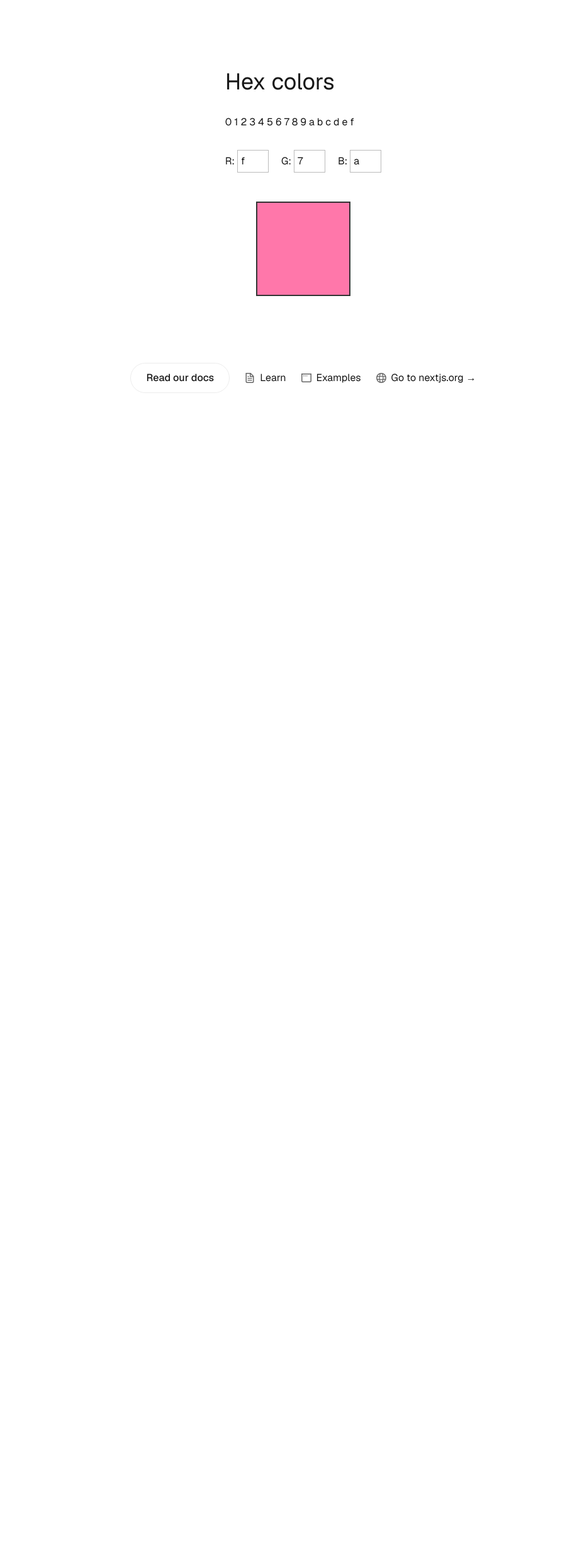
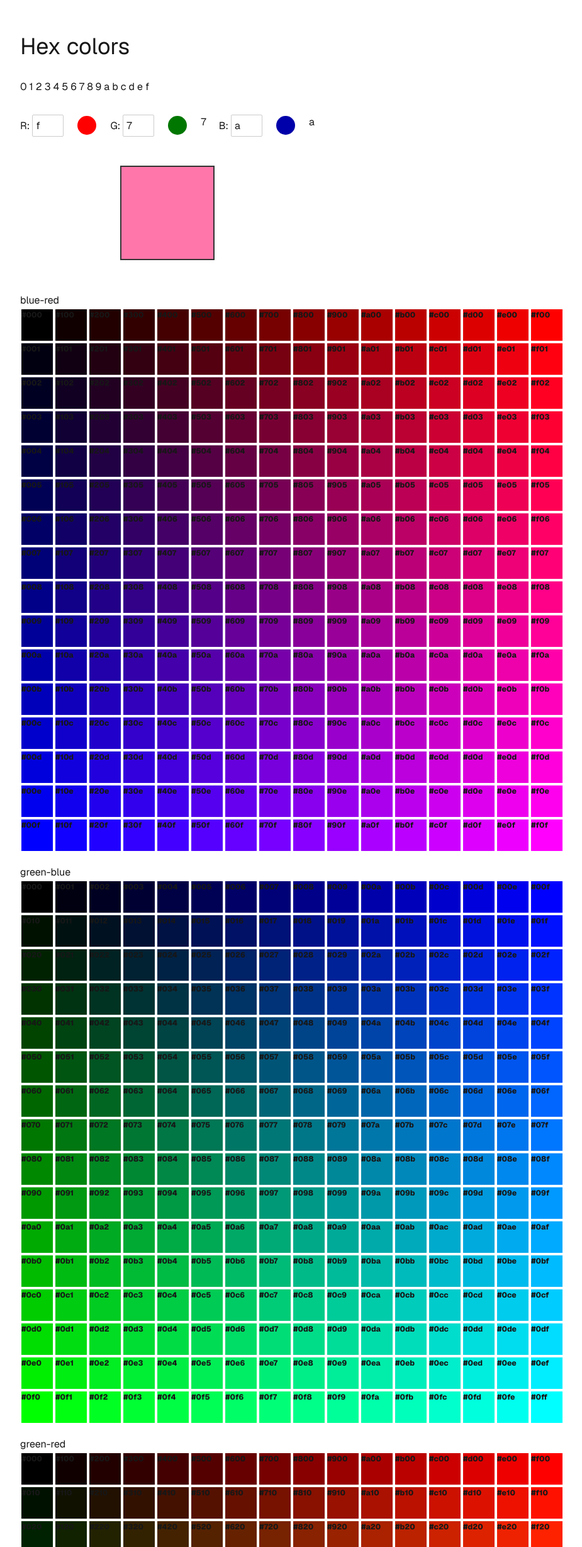
Before and after one commit to patrinoua/hex-colors-next, a Next.js app: page / in a window 1280 px wide. Shown: the part 110-2566 px from the top of the page at 63% size, without its empty margins (158-1083 px from the left). Before the commit the page ends 800 px from the top, so only its background shows below. Built offline with nearby package versions, Linux system fonts and the light colour scheme.

Commit message:
finalized

```diff
--- a/app/colorfunctions.tsx
+++ b/app/colorfunctions.tsx
@@ -15,7 +15,21 @@ const hexDigits = [
   'd',
   'e',
   'f',
-].reverse()
+] //.reverse()
+
+export const greenRed = (limit = 16 * 16) => {
+  const colors = []
+  let count = 0
+
+  for (let g of hexDigits) {
+    for (let r of hexDigits) {
+      const color = `#${r}${g}${0}`
+      colors.push(color)
+      if (++count >= limit) return colors
+    }
+  }
+  return colors
+}
 
 export const greenBlue = (limit = 16 * 16) => {
   const colors = []
@@ -30,14 +44,13 @@ export const greenBlue = (limit = 16 * 16) => {
   }
   return colors
 }
-
-export const greenRed = (limit = 16 * 16) => {
+export const blueRed = (limit = 16 * 16) => {
   const colors = []
   let count = 0
 
-  for (let g of hexDigits) {
+  for (let b of hexDigits) {
     for (let r of hexDigits) {
-      const color = `#${r}${g}${0}`
+      const color = `#${r}${0}${b}`
       colors.push(color)
       if (++count >= limit) return colors
     }
--- a/app/components.tsx
+++ b/app/components.tsx
@@ -13,9 +13,19 @@ export const ColorBox = styled.div`
   margin: 2px;
 
   font-size: 12px;
-  font-weight: 600;
+  font-weight: 800;
   background-color: ${(props) => props.color || 'black'};
-  border: 1px solid #ccc;
+  // border: 1px solid #ccc;
+`
+
+export const ColorCircle = styled.div`
+  height: 30px;
+  width: 30px;
+  margin: 2px;
+  border-radius: 50%; /* εδώ γίνεται η στρογγυλάδα */
+
+  background-color: ${(props) => props.color || 'black'};
+  // border: 1px solid #ccc;
 `
 
 export const ColorName = ({ colorName }) => (
@@ -37,9 +47,11 @@ export const Inputs = styled.div`
 
 export const Input = styled.input`
   width: 50px;
+  height: 35px;
   padding: 5px;
   font-size: 16px;
-  border: 1px solid #bbb;
+  border: 1px solid #ccc;
+  border-radius: 2px; /* εδώ γίνεται η στρογγυλάδα */
 `
 export const ExperimentColorBox = styled.div`
   width: 150px;
--- a/app/page.tsx
+++ b/app/page.tsx
@@ -1,7 +1,15 @@
 'use client'
 import Image from 'next/image'
 import { useState } from 'react'
-import { ColorBox, ExperimentColorBox, Input, Inputs } from './components'
+import {
+  ColorBox,
+  ColorCircle,
+  ColorsContainer,
+  ExperimentColorBox,
+  Input,
+  Inputs,
+} from './components'
+import { greenRed, greenBlue, blueRed } from './colorFunctions'
 
 const ColorName = ({ colorName }) => (
   <div
@@ -49,6 +57,9 @@ export default function Home() {
                 onChange={handleInput(setR)}
               />
             </label>
+            <ColorCircle color={`#${r}00`} />
+
+            <div className='flex flex-col items-center justify-items-center'>
               <label>
                 G:{' '}
                 <Input
@@ -58,6 +69,9 @@ export default function Home() {
                   onChange={handleInput(setG)}
                 />
               </label>
+            </div>
+            <ColorCircle color={`#0${g}0`} />
+            {g}
             <label>
               B:{' '}
               <Input
@@ -67,6 +81,8 @@ export default function Home() {
                 onChange={handleInput(setB)}
               />
             </label>
+            <ColorCircle color={`#00${b}`} />
+            {b}
           </Inputs>
           <ExperimentColorBox
             r={hexToDecimal(r)}
@@ -74,7 +90,53 @@ export default function Home() {
             b={hexToDecimal(b)}
           />
         </div>
+        <ColorsContainer>
+          {/* <ColorName colorName='blues' />
+          {blues().map((color, idx) => (
+            <ColorBox key={idx} color={color} title={color}>
+              {color}
+            </ColorBox>
+          ))}
+          <ColorName colorName='greens' />
+          {greens().map((color, idx) => (
+            <ColorBox key={idx} color={color} title={color}>
+              {color}
+            </ColorBox>
+          ))}
+          <ColorName colorName='reds' />
+          {reds().map((color, idx) => (
+            <ColorBox key={idx} color={color} title={color}>
+              {color}
+            </ColorBox>
+          ))}
+          <ColorName colorName='greenBlues' />
+          {greenBlue().map((color, idx) => (
+            <ColorBox key={idx} color={color} title={color}>
+              {color}
+            </ColorBox>
+          ))} */}
+          <ColorName colorName='blue-red' />
+          {blueRed().map((color, idx) => (
+            <ColorBox key={idx} color={color} title={color}>
+              {color}
+            </ColorBox>
+          ))}
+          <ColorName colorName='green-blue' />
+          {greenBlue().map((color: any, idx: any) => (
+            <ColorBox key={idx} color={color} title={color}>
+              {color}
+            </ColorBox>
+          ))}
+          <ColorName colorName='green-red' />
+          {greenRed().map((color, idx) => (
+            <ColorBox key={idx} color={color} title={color}>
+              {color}
+            </ColorBox>
+          ))}
+        </ColorsContainer>
+        <p className='self-center'> (for Martha ☺️)</p>
       </main>
+
       <footer className='row-start-3 flex gap-[24px] flex-wrap items-center justify-center'>
         <a
           className='rounded-full border border-solid border-black/[.08] dark:border-white/[.145] transition-colors flex items-center justify-center hover:bg-[#f2f2f2] dark:hover:bg-[#1a1a1a] hover:border-transparent font-medium text-sm sm:text-base h-10 sm:h-12 px-4 sm:px-5 w-full sm:w-auto md:w-[158px]'
```
Lines whose indentation alone changed are shown as unchanged.
